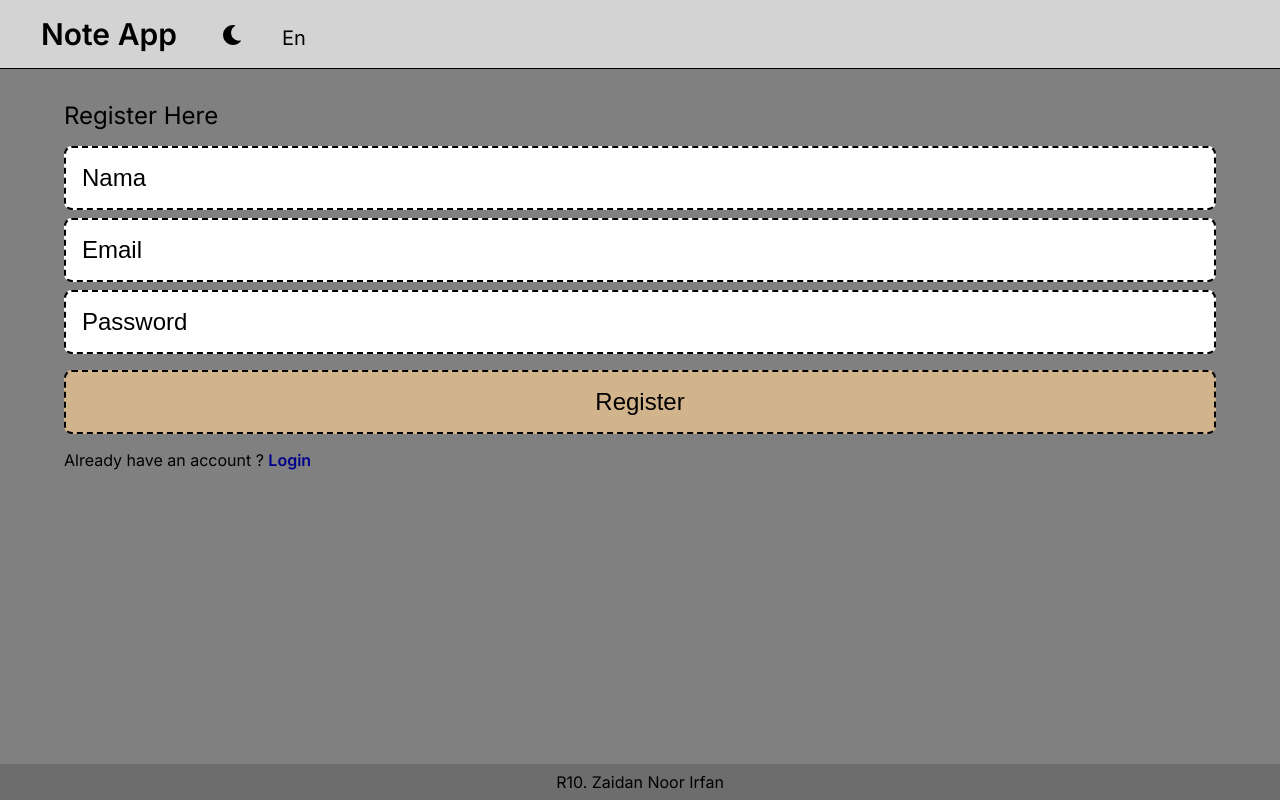
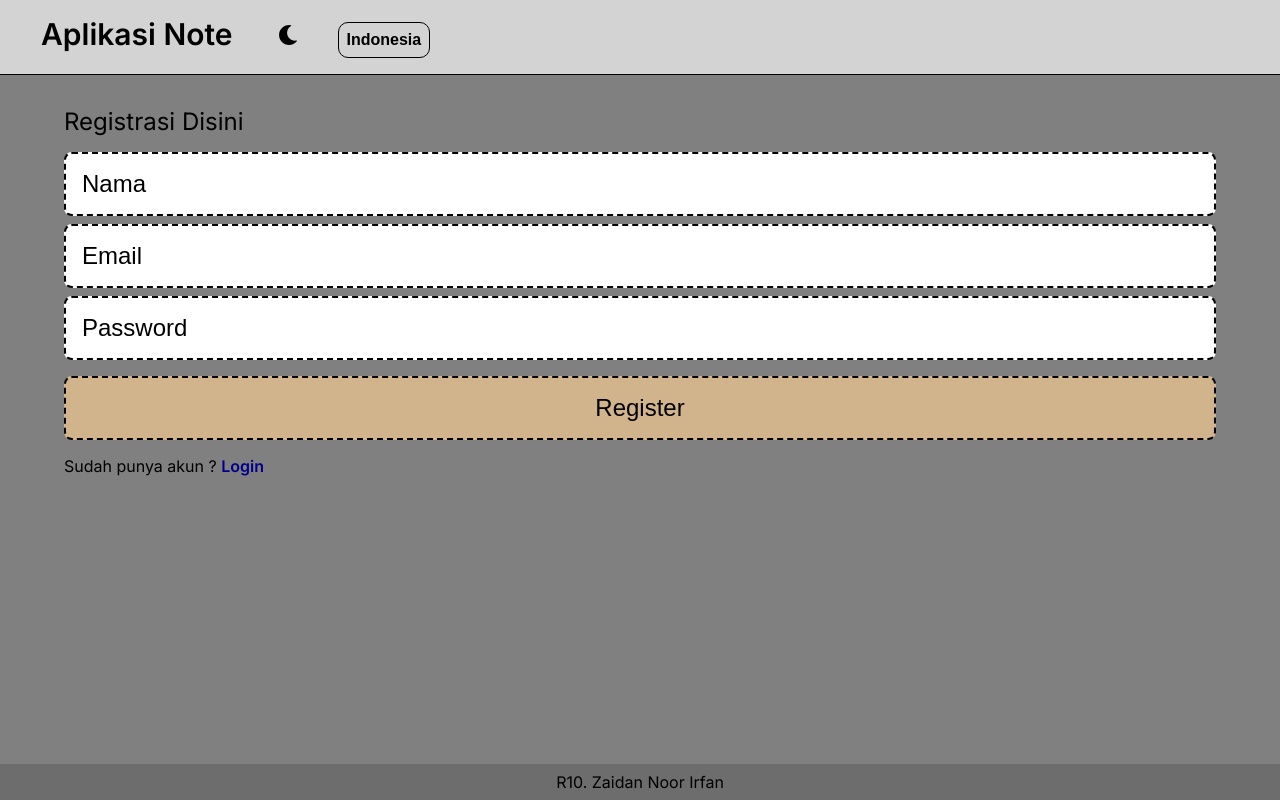
Before and after one commit to zaidannoor/Fundamental-React-Dicoding, a React (Create React App) app: page /register in a window 1280 px wide. Built offline with nearby package versions, Linux system fonts and the light colour scheme.

Commit message:
- Make feature change language using React Context - Make a loading gif when fetching data from api

```diff
--- a/src/App.js
+++ b/src/App.js
@@ -1,4 +1,4 @@
-import React, { useState } from 'react';
+import React, { useState , useMemo } from 'react';
 import { Route, Routes } from 'react-router-dom';
 import Navigation from './components/Navigation';
 import HomePage from './pages/HomePage';
@@ -10,10 +10,11 @@ import LoginPage from './pages/LoginPage';
 import RegisterPage from './pages/RegisterPage';
 import { putAccessToken, getUserLogged } from './utils/network-data';
 import loading from './img/loading-gif.gif';
-
+import LocaleContext from './context/LocaleContext';
 function App() {
   const [authedUser, setAuthedUser] = useState(null);
   const [initializing, setInitializing] = useState(false);
+  const [locale, setLocale] = useState(localStorage.getItem('locale') || 'id')
 
   async function onLoginSuccess({ accessToken }){
     setInitializing(true)
@@ -21,8 +22,23 @@ function App() {
     const { data } = await getUserLogged();
     setAuthedUser(data)
     setInitializing(false)
+  }
 
+  const toggleLocale = () => {
+    setLocale((prevLocale) => {
+      return prevLocale === 'id' ? 'en' : 'id';
+    });
+    localStorage.setItem('locale', locale);
   }
+
+  const localeContextValue = useMemo(() => {
+    return {
+      locale,
+      toggleLocale
+    };
+  }, [locale]);
+
+
 
   if (initializing) {
     return (
@@ -31,6 +47,7 @@ function App() {
   }
 
   return (
+    <LocaleContext.Provider value={localeContextValue}>
       <div className="app-container">
         <header className='note-app__header'>
           <Navigation authed={authedUser} />
@@ -52,6 +69,7 @@ function App() {
         </main>
         <footer>R10. Zaidan Noor Irfan</footer>
       </div>
+    </LocaleContext.Provider>
   );
 }
 
--- a/src/components/Navigation.js
+++ b/src/components/Navigation.js
@@ -2,15 +2,17 @@ import React from 'react';
 import { Link } from 'react-router-dom';
 import { FiLogOut } from 'react-icons/fi';
 import { FaMoon } from "react-icons/fa";
-// import { LocaleConsumer } from '../contexts/LocaleContext';
+import LocaleContext from '../context/LocaleContext';
 
 function Navigation({authed}) {
+  const { locale, toggleLocale } = React.useContext(LocaleContext);
+
   return (
     <nav className="navigation">
       <ul className='nav-link'>
-        <li><h1><Link to="/">Note App</Link></h1></li>
+        <li><h1><Link to="/">{locale === 'id' ? 'Aplikasi Note' : 'Note App'}</Link></h1></li>
         <li><FaMoon /></li>
-        <li>En</li>
+        <li><button onClick={toggleLocale}>{locale === 'id' ? 'Indonesia' : 'English'}</button></li>
         {
           authed ?
           <>
--- a/src/pages/ArchivePage.js
+++ b/src/pages/ArchivePage.js
@@ -11,27 +11,38 @@ import loading from '../img/loading-gif.gif';
 
 
 function ArchivePage(){
-    const [notes,setNotes] = useState(null)
-    const [keyword,setKeyword] = useState('')
+    const [notes,setNotes] = useState(null);
+    const [keyword,setKeyword] = useState('');
+    const [load, setLoad] = useState(true);
+
     /* Inisialisasi nilai Notes menggunakan react effect*/
     useEffect(() => {
         getArchivedNotes().then(({ data }) => {
           setNotes(data);
+          setLoad(false)
         });
     }, []);
 
     async function onDeleteHandler(id) {
         const isConfirm = window.confirm("Are you sure want to DELETE this note ?");
-        if (isConfirm) await deleteNote(id);
+        if (isConfirm){
+            setLoad(true)
+            await deleteNote(id);
             const {data} = await getArchivedNotes()
             setNotes(data)
+            setLoad(false)
+        }
     }
 
     async function unarchiveHandler(id) {
         const isConfirm = window.confirm("Are you sure want to ARCHIVE this note ?");
-        if (isConfirm) await unarchiveNote(id);
+        if (isConfirm){
+            setLoad(true)
+            await unarchiveNote(id);
             const {data} = await getArchivedNotes();
             setNotes(data);
+            setLoad(false)
+        }
     }
 
     function onKeywordChangeHandler(keyword) {
@@ -42,13 +53,14 @@ function ArchivePage(){
         <section className='note-app'>
             <h2>Archived Notes</h2>
             <SearchBar keyword={keyword} keywordChange={onKeywordChangeHandler} />
-            {notes
-                ? <NoteList
+            {load
+                ? <img src={loading} alt='loading'/>
+                : <NoteList
                 notes={notes}
                 onDelete={onDeleteHandler}
                 unArchive={unarchiveHandler}
               />
-                : <img src={loading} alt='loading'/>
+
             }
 
             {console.log(notes)}
--- a/src/pages/HomePage.js
+++ b/src/pages/HomePage.js
@@ -11,25 +11,40 @@ import loading from '../img/loading-gif.gif';
 function HomePage(){
     const [notes,setNotes] = useState(null)
     const [keyword,setKeyword] = useState('')
+    const [load, setLoad] = useState(true);
+
     /* Inisialisasi nilai Notes menggunakan react effect*/
     useEffect(() => {
         getActiveNotes().then(({ data }) => {
           setNotes(data);
+          setLoad(false)
         });
     }, []);
 
     async function onDeleteHandler(id) {
         const isConfirm = window.confirm("Are you sure want to DELETE this note ?");
-        if (isConfirm) await deleteNote(id);
+        if (isConfirm){
+          setLoad(true)
+          await deleteNote(id);
           const {data} = await getActiveNotes()
           setNotes(data)
+          setLoad(false)
+        }
+
+
     }
 
     async function onArchiveHandler(id) {
         const isConfirm = window.confirm("Are you sure want to ARCHIVE this note ?");
-        if (isConfirm) await archiveNote(id);
+        if (isConfirm){
+          setLoad(true);
+          await archiveNote(id);
           const {data} = await getActiveNotes();
           setNotes(data);
+          setLoad(false);
+        }
+
+
     }
 
     function onKeywordChangeHandler(keyword) {
@@ -40,13 +55,16 @@ function HomePage(){
         <section className='note-app'>
             <h2>Active Notes</h2>
             <SearchBar keyword={keyword} keywordChange={onKeywordChangeHandler} />
-            {notes
-                ? <NoteList
+            {load
+                ?
+                <img src={loading} alt='loading'/>
+                : <NoteList
                 notes={notes}
                 onDelete={onDeleteHandler}
                 onArchive={onArchiveHandler}
                 />
-                : <img src={loading} alt='loading'/>
+
+
             }
 
             {console.log(notes)}
--- a/src/pages/LoginPage.js
+++ b/src/pages/LoginPage.js
@@ -2,8 +2,11 @@ import React from 'react';
 import { Link } from 'react-router-dom';
 import LoginInput from '../components/LoginInput';
 import {login} from '../utils/network-data';
+import LocaleContext from '../context/LocaleContext';
 
 function LoginPage({loginSuccess}) {
+  const {locale} = React.useContext(LocaleContext);
+
   async function onLogin({ email, password }) {
       const { error, data } = await login({ email, password });
 
@@ -14,9 +17,9 @@ function LoginPage({loginSuccess}) {
 
     return (
       <section className='login-page'>
-          <h2>Please Login to Continue</h2>
+        <h2>{locale === 'id' ? 'Login Untuk Melanjutkan' : 'Please Login to Continue'}</h2>
         <LoginInput login={onLogin} />
-          <p>Doesn't have account ? <Link to="/register">Register here.</Link></p>
+        <p>{locale === 'id' ? 'Belum punya akun ? ' : "Doesn't have account ? "}<Link to="/register">{locale === 'id' ? 'Registrasi disini' : 'Register here' }</Link></p>
       </section>
     );
 }
--- a/src/pages/RegisterPage.js
+++ b/src/pages/RegisterPage.js
@@ -2,9 +2,11 @@ import React from 'react';
 import { Link, useNavigate } from 'react-router-dom';
 import RegisterInput from '../components/RegisterInput';
 import { register } from '../utils/network-data';
+import LocaleContext from '../context/LocaleContext';
 
 function RegisterPage() {
-    const navigate = useNavigate();
+  const {locale} = React.useContext(LocaleContext);
+  const navigate = useNavigate();
 
   async function onRegisterHandler(user) {
     const { error } = await register(user);
@@ -15,9 +17,9 @@ function RegisterPage() {
 
   return (
     <section className='register-page'>
-      <h2>Register Here</h2>
+      <h2>{locale === 'id' ? 'Registrasi Disini' : 'Register Here'}</h2>
       <RegisterInput register={onRegisterHandler} />
-      <p>Already have an account ? <Link to="/">Login</Link></p>
+      <p>{locale === 'id' ? 'Sudah punya akun ? ' : 'Already have an account ? '}<Link to="/">Login</Link></p>
     </section>
   )
 }
--- a/src/styles/main.css
+++ b/src/styles/main.css
@@ -11,13 +11,13 @@
     --on-surface: #FFFFFF;
   }
 
-  [data-theme="light"] {
+  /* [data-theme="light"] {
     --background: #DDDDDD;
     --suface: #FFFFFF;
     --on-background: #333333;
     --on-background-grey: #6d6d6d;
     --on-surface: #333333;
-  }
+  } */
 
   * {
     padding: 0;
@@ -35,7 +35,9 @@
   }
 
   img{
-    width: 100%;
+    display: block;
+    margin: auto;
+    width: 20%;
   }
 
   .app-container {
@@ -66,9 +68,18 @@
   }
 
   header .navigation ul li a:hover {
-    color: maroon;
     background-color: white;
     border-radius: 10px;
+  }
+
+  .navigation button{
+    font-size: 16px;
+    font-weight: bold;
+    padding: 8px;
+    background-color: transparent;
+    border: 1px solid black;
+    border-radius: 10px;
+    cursor: pointer;
   }
 
   main {
--- a/src/utils/network-data.js
+++ b/src/utils/network-data.js
@@ -92,7 +92,7 @@ async function getActiveNotes() {
   if (responseJson.status !== 'success') {
     return { error: true, data: null };
   }
-  console.log(responseJson)
+  //console.log(responseJson)
   return { error: false, data: responseJson.data };
 }
 
@@ -103,7 +103,7 @@ async function getArchivedNotes() {
   if (responseJson.status !== 'success') {
     return { error: true, data: null };
   }
-
+  //console.log(responseJson)
   return { error: false, data: responseJson.data };
 }
 
```
Lines whose indentation alone changed are shown as unchanged.
